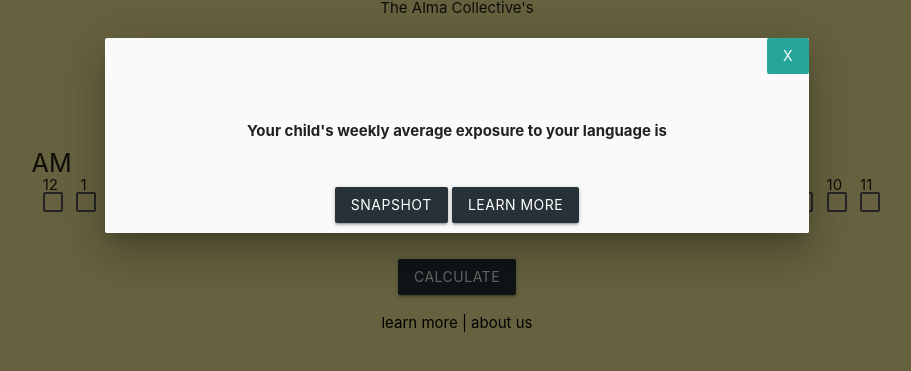
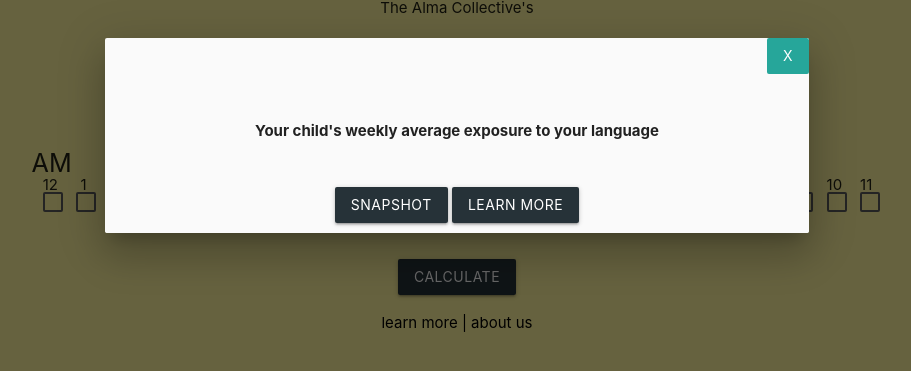
Before and after one commit to ellentatia/TT, a Flask app: page / in a window 1280 px wide, after a click on "CALCULATE". Shown: the part 42-413 px from the top of the page, without its empty margins (183-1094 px from the left). Run offline with Flask 2, Linux system fonts and the light colour scheme; some libraries are stand-ins or nearby versions; some web fonts are replaced.

Commit message:
modal content

```diff
--- a/templates/index_container_modal.html
+++ b/templates/index_container_modal.html
@@ -134,7 +134,7 @@
 
                     <div class="modal-body">
                         <div><center><h1 id="modalContentContainer"></h1><bold></bold></center></div>
-                    <center><p clas="flow-text" style="font-weight:bold;"> Your child's weekly average exposure to your language is </p></center>
+                    <center><p clas="flow-text" style="font-weight:bold;"> Your child's weekly average exposure to your language</p></center>
                     </div>
                 </div>
 
```
